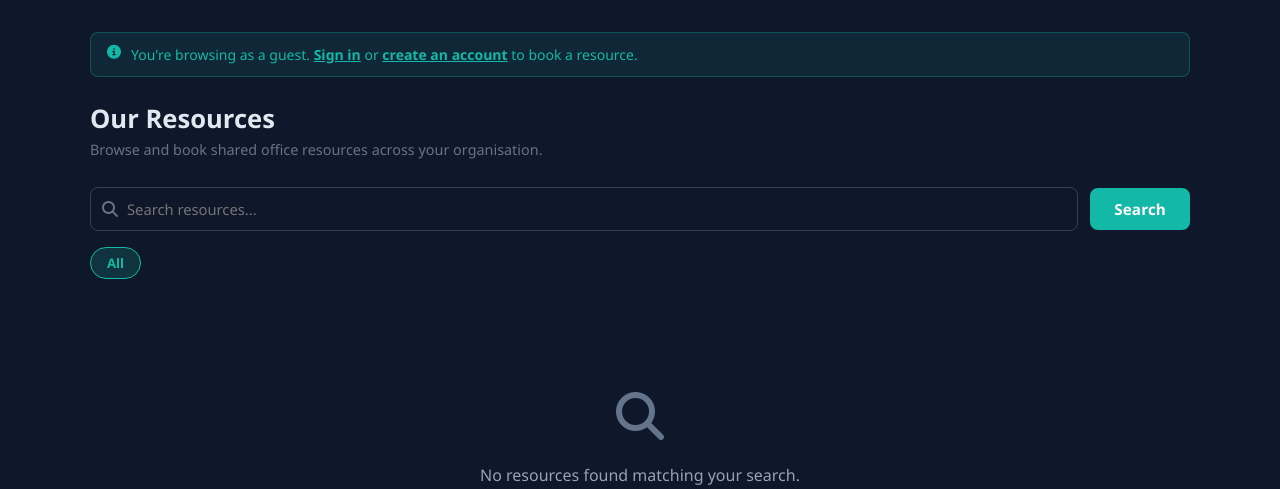
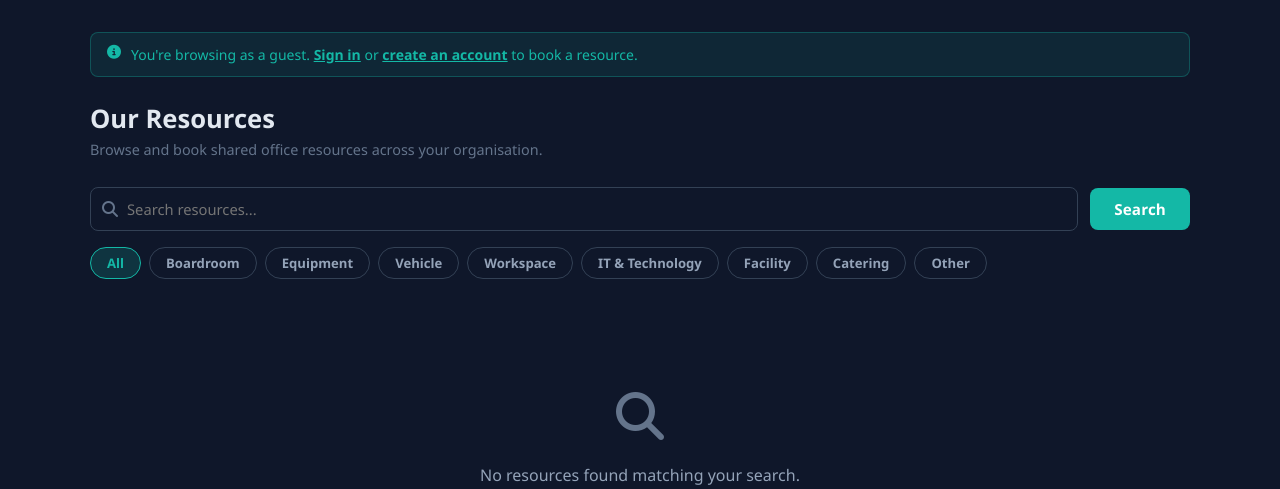
Before and after one commit to chimwemwekatenje/Smart-Slot-Project, a Django app: page /resources/ in a window 1280 px wide. Shown: the part 60-549 px from the top of the page. Run offline with Django 5.2, Linux system fonts and the light colour scheme; data that the repository does not hold is empty; parts of the project's set-up code (start-up, migrations or seed data) failed here and were passed over.

Commit message:
handled the category issue on resource

```diff
--- a/smartslot/apps/core/views.py
+++ b/smartslot/apps/core/views.py
@@ -919,7 +919,7 @@ def dashboard_org_resources_view(request):
     return render(request, 'dashboard/org_resources.html', {
         'resources':    qs,
         'organisation': org,
-        'categories':   ['Boardroom', 'Vehicle', 'Equipment', 'Other'],
+        'categories':   [value for value, _ in Resource.CategoryChoices.choices],
     })
 
 
--- a/smartslot/apps/resources/models.py
+++ b/smartslot/apps/resources/models.py
@@ -70,6 +70,16 @@ class ResourceManager(models.Manager):
 
 
 class Resource(BaseModel):
+    class CategoryChoices(models.TextChoices):
+        BOARDROOM      = 'Boardroom',       'Boardroom'
+        EQUIPMENT      = 'Equipment',       'Equipment'
+        VEHICLE        = 'Vehicle',         'Vehicle'
+        WORKSPACE      = 'Workspace',       'Workspace'
+        IT_TECHNOLOGY  = 'IT & Technology', 'IT & Technology'
+        FACILITY       = 'Facility',        'Facility'
+        CATERING       = 'Catering',        'Catering'
+        OTHER          = 'Other',           'Other'
+
     name          = models.CharField(max_length=255)
     description   = models.TextField(blank=True)
     photo         = models.ImageField(upload_to='resources_photos/', null=True, blank=True)
@@ -79,7 +89,10 @@ class Resource(BaseModel):
     photo_data    = models.TextField(blank=True)
     photo_mime    = models.CharField(max_length=100, blank=True)
     price         = models.DecimalField(max_digits=14, decimal_places=2, default=0.00)
-    category      = models.CharField(max_length=255)
+    category      = models.CharField(
+        max_length=255,
+        choices=CategoryChoices.choices,
+    )
     custom_fields = models.JSONField(default=dict, blank=True)
     # Activated automatically when the parent organisation is approved.
     # Org admins can also deactivate individual resources manually.
--- a/smartslot/apps/resources/views.py
+++ b/smartslot/apps/resources/views.py
@@ -37,12 +37,9 @@ class ResourceListView(ListView):
         ctx['is_external']      = is_external
         ctx['is_authenticated'] = user.is_authenticated
 
-        ctx['categories'] = ['All'] + list(
-            Resource.objects.visible_to(user)
-            .values_list('category', flat=True)
-            .distinct()
-            .order_by('category')
-        )
+        # Build category list from the model's choices — always clean, never duplicated,
+        # regardless of what inconsistent values may exist in the database.
+        ctx['categories'] = ['All'] + [value for value, _ in Resource.CategoryChoices.choices]
 
         now  = timezone.now()
         soon = now + timezone.timedelta(minutes=30)
--- a/smartslot/templates/registration/organisation_register.html
+++ b/smartslot/templates/registration/organisation_register.html
@@ -82,7 +82,7 @@
                         <div class="form-group">
                             <label class="form-label">Category *</label>
                             <input class="form-input" type="text" name="resource_1_category"
-                                   placeholder="Boardroom, Vehicle, Equipment" required />
+                                   placeholder="Boardroom, Vehicle, Equipment, Workspace…" required />
                         </div>
                         <div class="form-group">
                             <label class="form-label">Price (MWK)</label>
@@ -272,7 +272,7 @@ function addResourceCard() {
             <div class="form-group">
                 <label class="form-label">Category</label>
                 <input class="form-input" type="text" name="resource_${n}_category"
-                       placeholder="Boardroom, Vehicle, Equipment" />
+                       placeholder="Boardroom, Vehicle, Equipment, Workspace…" />
             </div>
             <div class="form-group">
                 <label class="form-label">Price (MWK)</label>
--- a/smartslot/templates/resources/resource_list.html
+++ b/smartslot/templates/resources/resource_list.html
@@ -151,6 +151,10 @@
                         {% if resource.category == 'Boardroom' %}<i class="fa-solid fa-building"></i>
                         {% elif resource.category == 'Vehicle' %}<i class="fa-solid fa-car"></i>
                         {% elif resource.category == 'Equipment' %}<i class="fa-solid fa-desktop"></i>
+                        {% elif resource.category == 'Workspace' %}<i class="fa-solid fa-chair"></i>
+                        {% elif resource.category == 'IT & Technology' %}<i class="fa-solid fa-laptop"></i>
+                        {% elif resource.category == 'Facility' %}<i class="fa-solid fa-warehouse"></i>
+                        {% elif resource.category == 'Catering' %}<i class="fa-solid fa-utensils"></i>
                         {% else %}<i class="fa-solid fa-box"></i>{% endif %}
                     </div>
                 {% endif %}
```
Also changed, not shown: smartslot/apps/resources/migrations/0009_merge_0008s.py (added), smartslot/apps/resources/migrations/0010_resource_category_choices.py (added).
